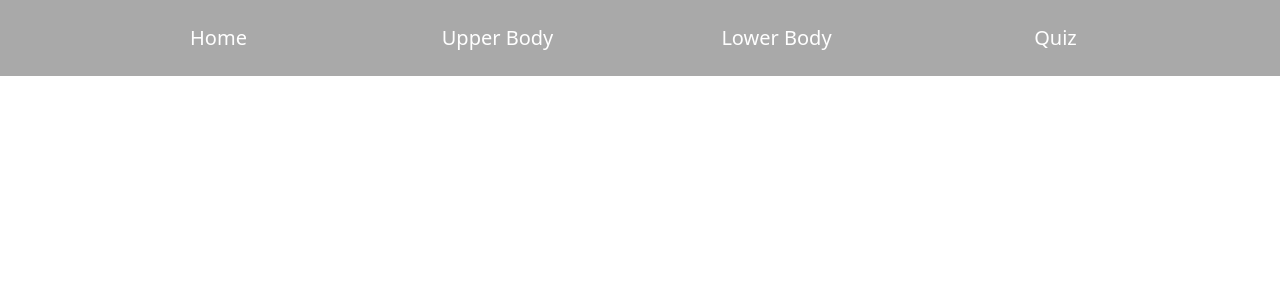
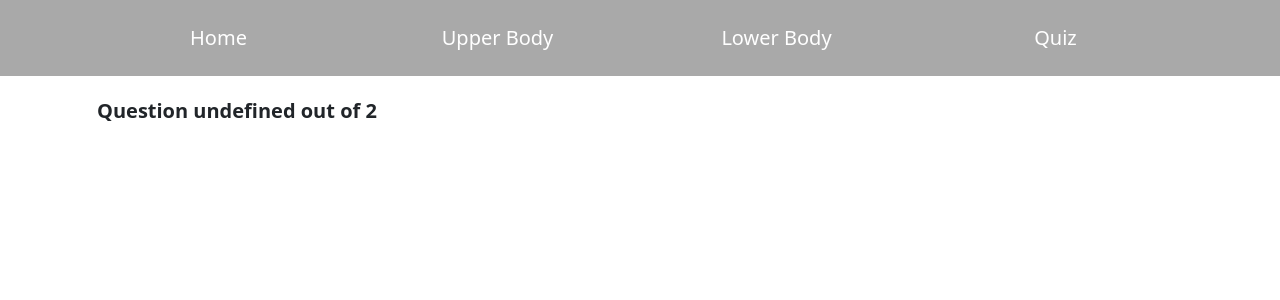
Before and after one commit to hannah-w-huang/ui-project, a Flask app: template templates/quiz_question.html in a window 1280 px wide. Shown: the top 300 px of the page. Run offline with Flask 3, Linux system fonts and the light colour scheme; the template is opened without the code that fills it: most values are stand-ins (such as "Sample title", 1, 10 or a date in 2020); some libraries are stand-ins or nearby versions.

Commit message:
Updated quiz flow logic

```diff
--- a/static/main.css
+++ b/static/main.css
@@ -3,30 +3,30 @@
   margin-bottom: 20px;
 }
 
-.nav-text{
+.nav-text {
   margin: 10px;
   text-align: center;
   font-size: 20px;
 }
 
-.format-top-link{
+.format-top-link {
   align-items: center;
   display: flex;
   justify-content: center;
 }
 
-.motion-text{
+.motion-text {
   text-align: center;
   font-size: 30px;
   font-weight: bold;
 }
 
-.description-text{
+.description-text {
   text-align: center;
   font-size: 20px;
 }
 
-.align-image-text{
+.align-image-text {
   text-align: center;
   color: red;
   margin-bottom: 10px;
@@ -34,24 +34,24 @@
   font-size: 18px;
 }
 
-.align-button{
+.align-button {
   align-items: center;
   display: flex;
   justify-content: center;
 }
 
-.format-row{
+.format-row {
   margin-top: 20px;
   margin-bottom: 20px;
 }
 
-.align-image{
+.align-image {
   align-items: center;
   display: flex;
   justify-content: center;
 }
 
-.format-image{
+.format-image {
   height: 280px;
   width: auto;
 }
@@ -68,7 +68,7 @@
   background-color: lightgreen;
 }
 
-.question-num {
+#question-num {
   font-weight: bold;
 }
 
@@ -84,50 +84,61 @@
   background-color: tomato;
 }
 
-.center-exercise-info{
+.center-exercise-info {
   display: flex;
   flex-direction: column;
   justify-content: center;
   height: 100%;
 }
 
-.format-text{
+.format-text {
   margin-top: 10px;
 }
 
-.exercise-info{
+.exercise-info {
   font-size: 25px;
   font-weight: bold;
 }
 
-#exercise_name{
+#exercise_name {
   font-size: 25px;
 }
 
-#exercise_motion{
+#exercise_motion {
   font-size: 25px;
 }
 
-#exercise_muscles{
+#exercise_muscles {
   font-size: 25px;
 }
 
-.center-video{
+.center-video {
   display: flex;
   flex-direction: column;
   justify-content: center;
   height: 100%;
 }
 
-.center-image{
+.center-image {
   display: flex;
   flex-direction: column;
   justify-content: center;
   height: 100%;
 }
 
-.format-button{
+.format-button {
   align-items: center;
   display: flex;
   justify-content: center;
 }
+
+.quiz-home {
+  display: flex;
+  align-items: center;
+  flex-direction: column;
+}
+
+#button-row {
+  display: flex;
+  justify-content: space-between;
+}
--- a/static/quiz.js
+++ b/static/quiz.js
@@ -1,64 +1,95 @@
 function display_quiz_q(q) {
   let $q_details = $("#q_details");
-  let $row1 = $("<div>").addClass("row");
-  let $group1 = $("<div>").addClass("col-12");
-  $group1.append(
-    $("<div>")
-      .addClass("question-num")
-      .text("Question " + q["id"] + " out of 2")
-  );
-  $group1.append($("<div>").addClass("quiz-question").text(q["question"]));
-  $row1.append($group1);
-  let $row2 = $("<div>").addClass("row");
+
+  let question_number = $("<div>")
+    .attr("name", q["id"])
+    .attr("id", "question-num")
+    .addClass("header")
+    .text("Question " + q["id"] + " out of 2");
+
+  let question_content = $("<div>")
+    .addClass("quiz-question")
+    .text(q["question"]);
+
+  let question_text = $("#q-question");
+  question_text.append(question_number);
+  question_text.append(question_content);
+
   let $width = (12 / (q["media"].length + 1)).toString();
-  for (let media in q["media"]) {
-    let $temp_group = $("<div>").addClass("col-" + $width);
-    if (media.includes(".png") || media.includes(".jpg")) {
-      $temp_group.append(
-        $("<img src='" + media + "'>").attr("alt", "img-q-" + q["id"])
-      );
+
+  let quiz_options = $("#q-options");
+  let form = $("<form>");
+  for (let option in q["options"]) {
+    let newOption = $("<input>", {
+      type: "radio",
+      id: option,
+      name: q["id"],
+      value: option,
+    });
+
+    let label = $("<label>", { for: option }).text(q["options"][option]);
+    form.append(newOption, label, "<br>");
+  }
+  quiz_options.append(form);
+
+  let submitBtn = $("<button>")
+    .text("Submit")
+    .addClass("btn btn-primary")
+    .attr("type", "submit")
+    .attr("id", "submit-button");
+
+  submitBtn.click(function () {
+    event.preventDefault();
+
+    let questionId = $("#question-num").attr("name");
+    console.log("questionId", questionId);
+    let selectedOptionIndex = $(
+      "input[name='" + questionId + "']:checked"
+    ).val();
+    console.log("selectedOptionIndex", selectedOptionIndex);
+    if (selectedOptionIndex !== -1) {
+      $.ajax({
+        type: "POST",
+        url: "/save_answer",
+        dataType: "json",
+        contentType: "application/json; charset=utf-8",
+        data: JSON.stringify({ id: questionId, answer: selectedOptionIndex }),
+        success: function (result) {
+          // let $next_q = (parseInt(id) + 1).toString();
+          // window.location.href = "/quiz/" + $next_q;
+          let submitButton = $("#submit-button");
+          let nextButton = $("#next-button");
+
+          submitButton.prop("disabled", true);
+          nextButton.prop("disabled", false);
+          console.log("Answer successfully saved");
+        },
+        error: function (request, status, error) {
+          console.log("Error");
+          console.log(request);
+          console.log(status);
+          console.log(error);
+        },
+      });
     } else {
-      $temp_group.addClass("video");
-      $temp_group.append($("<source src='" + media + "'>"));
+      console.log("No answer selected yet");
     }
-    $row2.append($temp_group);
-  }
-  let $temp_group = $("<div>").addClass("col-" + $width);
-  let $form = "<form id='quizForm'>";
-  for (let option in q["options"]) {
-    $form =
-      $form +
-      "<input type='radio' id='" +
-      option +
-      "' name='" +
-      q["id"] +
-      "' value='" +
-      option +
-      "'></input>";
+  });
 
-    $form =
-      $form +
-      "<label for='" +
-      option +
-      "'>" +
-      q["options"][option] +
-      "</label><br>";
-  }
+  $("#button-row").append(submitBtn);
 
-  $form =
-    $form +
-    "<button type='button' id='submit-button'" +
-    // "onclick='checkAnswers('" +
-    // q["id"] +
-    // "', '" +
-    // q["correct"] +
-    // "')
-    ">Submit</button></form>";
+  let nextButton = $("<button>")
+    .text("Next")
+    .addClass("btn btn-secondary")
+    .attr("id", "next-button")
+    .prop("disabled", true);
 
-  $temp_group.append($($form));
-  $row2.append($temp_group);
-  $q_details.append($row1);
-  $q_details.append($row2);
+  nextButton.click(function () {
+    let questionId = $("#question-num").attr("name");
+    let next_q = (parseInt(questionId) + 1).toString();
+    window.location.href = "/quiz/" + next_q;
+  });
+  $("#button-row").append(nextButton);
 }
 
 function checkAnswers(id, correct) {
@@ -79,35 +110,20 @@
       option.disabled = true;
     });
 
-    let submitButton = document.getElementById("submit-button");
-    submitButton.remove();
-    let nextButton = document.createElement("button");
-    nextButton.textContent = "Next";
-    nextButton.onclick = function () {
-      $.ajax({
-        type: "POST",
-        url: "/save_answer",
-        dataType: "json",
-        contentType: "application/json; charset=utf-8",
-        data: JSON.stringify({ id: id, answer: selectedAnswer }),
-        success: function (result) {
-          let $next_q = (parseInt(id) + 1).toString();
-          window.location.href = "/quiz/" + $next_q;
-        },
-        error: function (request, status, error) {
-          console.log("Error");
-          console.log(request);
-          console.log(status);
-          console.log(error);
-        },
-      });
-    };
-    document.getElementById("quizForm").appendChild(nextButton);
+    // let submitButton = document.getElementById("submit-button");
+    // submitButton.remove();
+    // let nextButton = document.createElement("button");
+    // nextButton.textContent = "Next";
+    // document.getElementById("q-details").appendChild(nextButton);
+    // let submitButton = $("#submit-button");
+    // submitButton.prop("disabled", true);
+
+    // let nextButton = $("<button>").text("Next");
+    // $("#q_details").append(nextButton);
   }
 }
 
 function display_result_text(c) {
-  console.log("c in display_result_text()" + c);
   let $result_text = $("#result_text");
   let $group = $("<div>").addClass("center");
   $group.append($("<div>").text("You scored " + c + " out of 2."));
--- a/templates/layout.html
+++ b/templates/layout.html
@@ -1,24 +1,29 @@
-<!doctype html>
+<!DOCTYPE html>
 <html lang="en">
   <head>
     <!-- Required meta tags -->
-    <meta charset="utf-8">
-    <meta name="viewport" content="width=device-width, initial-scale=1">
-    <link rel="icon" href="data:,">
+    <meta charset="utf-8" />
+    <meta name="viewport" content="width=device-width, initial-scale=1" />
+    <link rel="icon" href="data:," />
 
     <!-- jquery -->
     <script src="http://code.jquery.com/jquery-3.3.1.min.js"></script>
     <script src="https://code.jquery.com/ui/1.12.0/jquery-ui.min.js"></script>
-    <link rel="stylesheet" href="http://code.jquery.com/ui/1.12.1/themes/base/jquery-ui.css">
+    <link
+      rel="stylesheet"
+      href="http://code.jquery.com/ui/1.12.1/themes/base/jquery-ui.css"
+    />
 
     <!-- Bootstrap CSS -->
-    <link rel="stylesheet" href="https://stackpath.bootstrapcdn.com/bootstrap/4.2.1/css/bootstrap.min.css">
-    <link rel="stylesheet" href="{{url_for('static', filename='main.css')}}">
+    <link
+      rel="stylesheet"
+      href="https://stackpath.bootstrapcdn.com/bootstrap/4.2.1/css/bootstrap.min.css"
+    />
+    <link rel="stylesheet" href="{{url_for('static', filename='main.css')}}" />
 
     <title>Gym Guide</title>
   </head>
   <body>
-
     <nav class="navbar navbar-expand-lg navbar-dark bg-navy">
       <div class="container">
         <div class="col-3 format-top-link">
@@ -36,10 +41,6 @@
       </div>
     </nav>
 
-    <div class="container">
-        {% block content %}
-        {% endblock %}
-    </div>
-
+    <div class="container">{% block content %} {% endblock %}</div>
   </body>
 </html>
--- a/templates/quiz_question.html
+++ b/templates/quiz_question.html
@@ -33,6 +33,10 @@
     });
 </script>
 
-<div id="q_details"></div>
+<div id="q_details">
+  <div id="q-question" class="col-12"></div>
+  <div id="q-options" class="col-12"></div>
+  <div id="button-row" class="col-12"></div>
+</div>
 
 {% endblock %}
--- a/templates/quiz_result.html
+++ b/templates/quiz_result.html
@@ -30,6 +30,6 @@
 
 <div id="result_text"></div>
 
-<button class="center" id="home-button">Return Home</button>
+<button class="btn btn-primary" id="home-button">Return Home</button>
 
 {% endblock %}
```
Also changed, not shown: templates/quiz_home.html (+7 -4 lines). Lines whose indentation alone changed are shown as unchanged.
